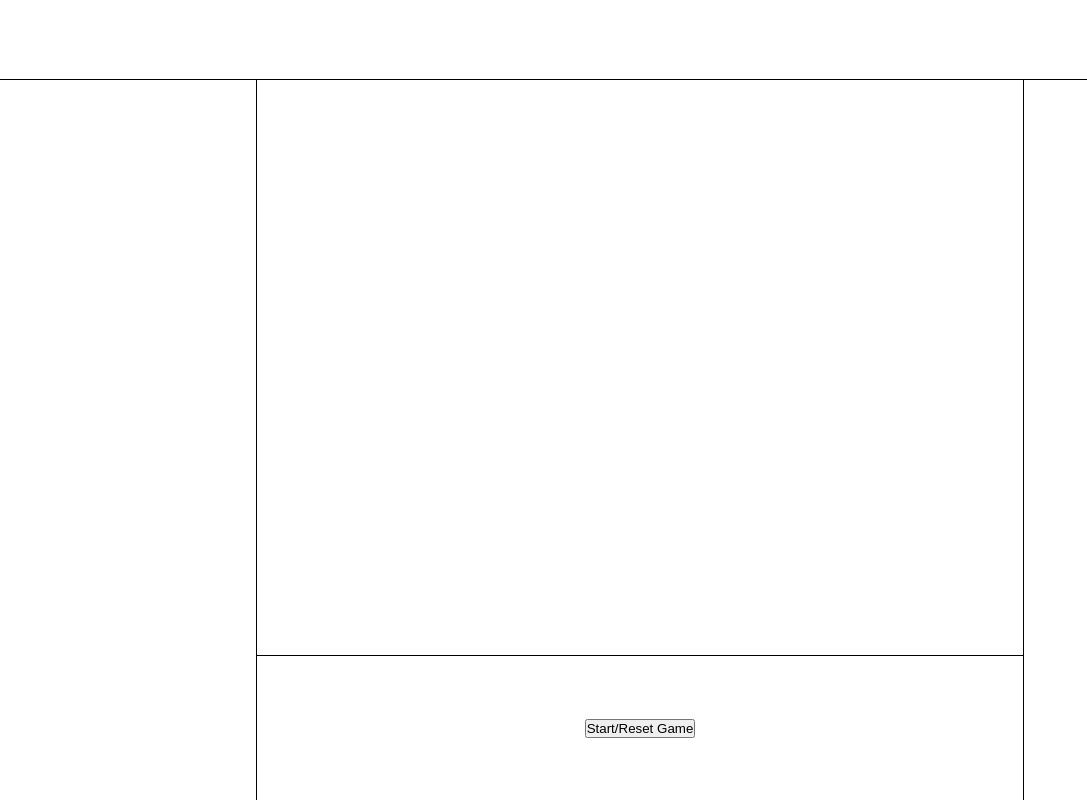
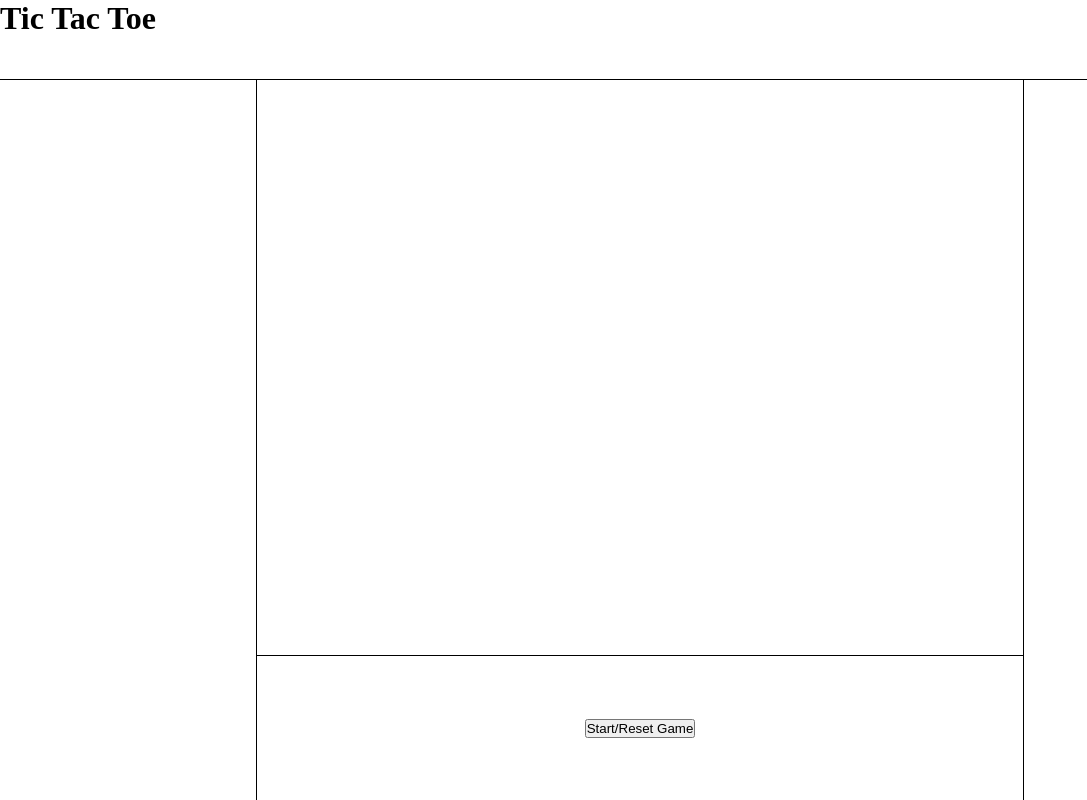
Before and after one commit to alexander-laudino/tic-tac-toe, a plain HTML site: page index.html in a window 1280 px wide. Shown: the whole page, without its empty margins (0-1087 px from the left). Drawn offline with Linux system fonts and the light colour scheme.

Commit message:
Add h1 to header div

```diff
--- a/index.html
+++ b/index.html
@@ -10,7 +10,9 @@
 </head>
 <body>
   <div class="container">
-    <div class="header"></div>
+    <div class="header">
+      <h1>Tic Tac Toe</h1>
+    </div>
     <div class="main">
       <div class="playerOne"></div>
       <div class="game">
```
